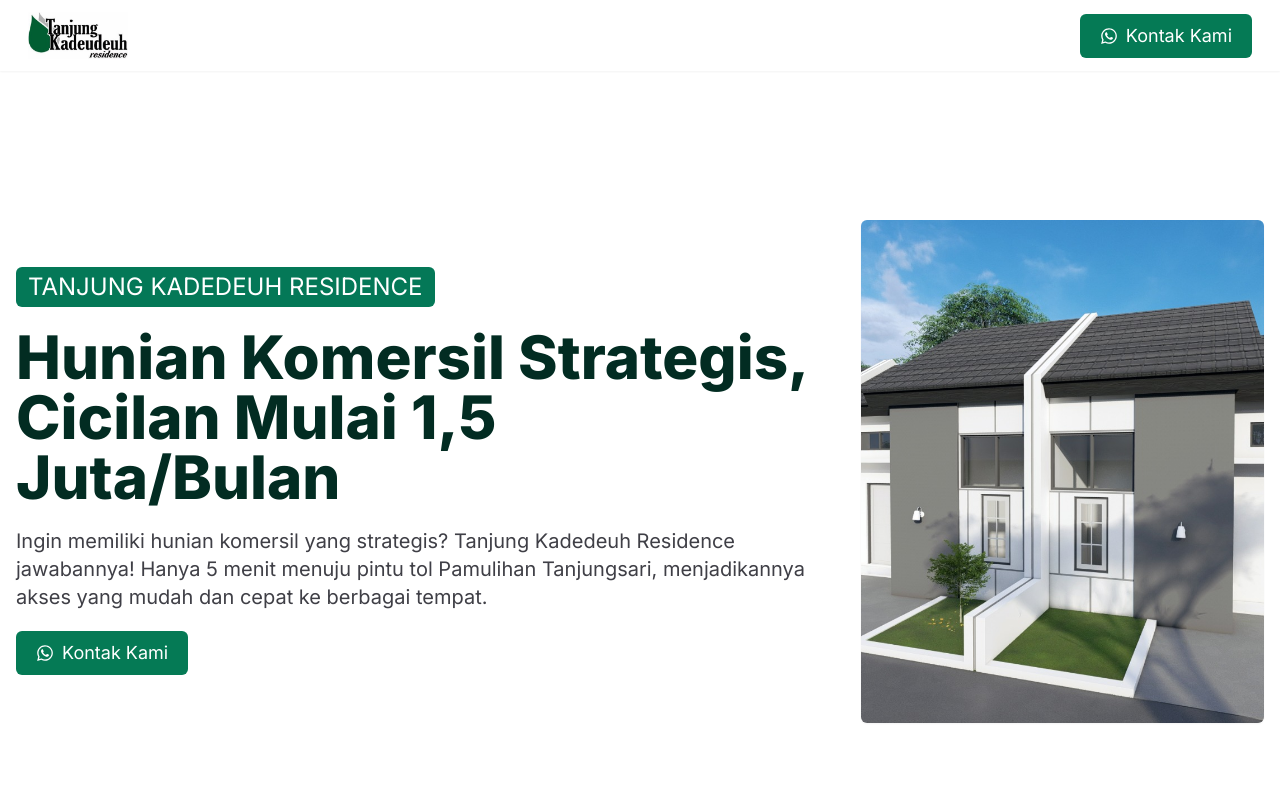
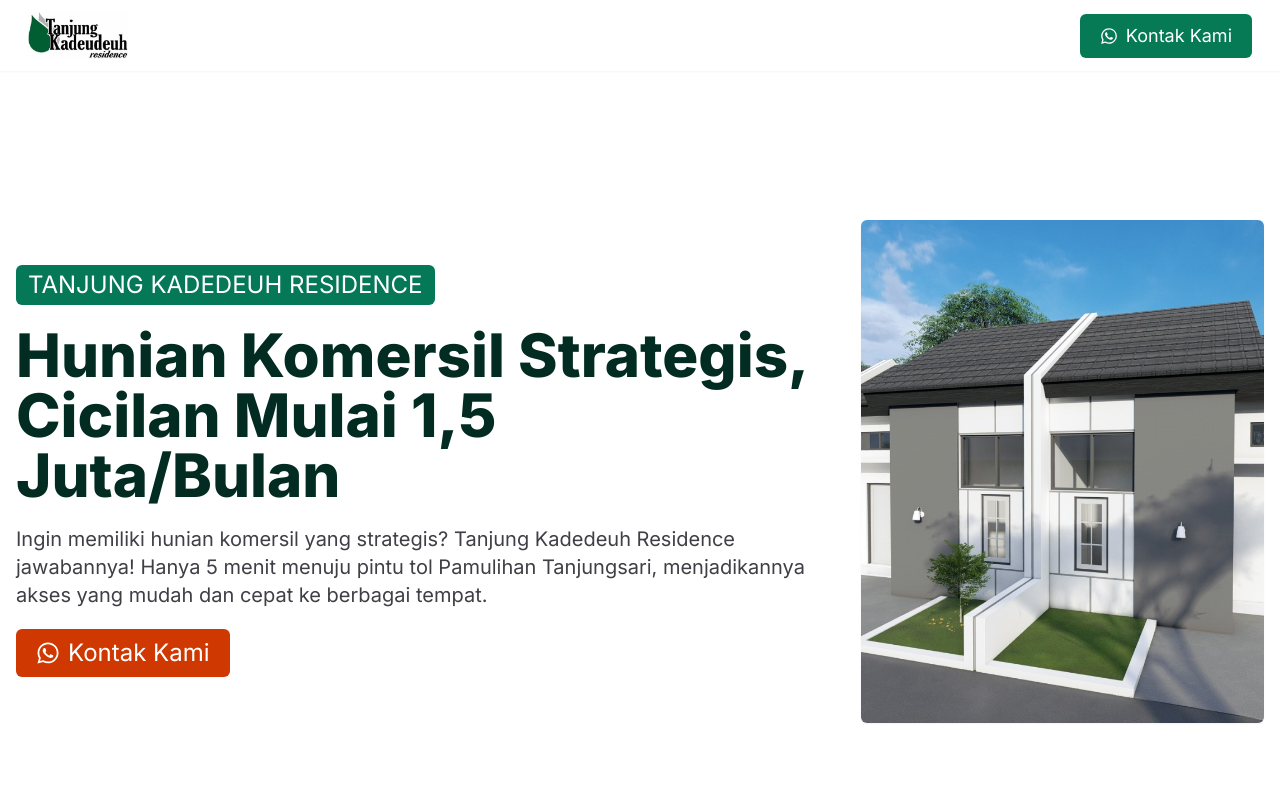
Before and after one commit to adzibilal/kckproperty, a Next.js app: page /tanjungkadedeuhresidence in a window 1280 px wide. Shown: the top 800 px of the page. Built offline with nearby package versions, Linux system fonts and the light colour scheme; no server answers.

Commit message:
hero button

```diff
--- a/app/tanjungkadedeuhresidence/_components/hero.tsx
+++ b/app/tanjungkadedeuhresidence/_components/hero.tsx
@@ -51,7 +51,7 @@
                     whileInView={{ opacity: 1, y: 0 }}
                     transition={{ duration: 0.5, delay: 0.5 }}
                     onClick={handleCta}
-                    className='bg-green-600 hover:bg-green-500 text-white cursor-pointer w-max px-5 py-2 rounded-md text-lg max-md:mx-auto flex items-center gap-2'>
+                    className='bg-orange-600 hover:bg-orange-500 text-white cursor-pointer w-max px-5 py-2 rounded-md text-2xl max-md:mx-auto flex items-center gap-2'>
                     <FaWhatsapp />
                     Kontak Kami
                 </motion.div>
```
